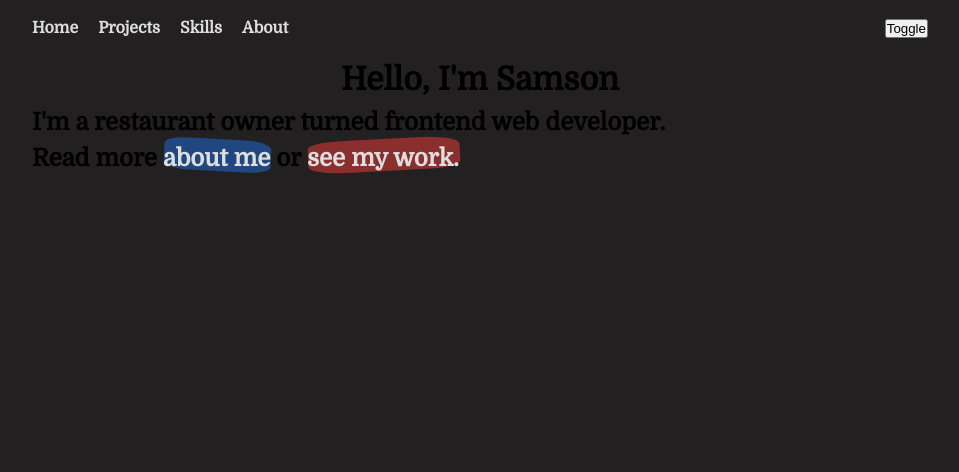
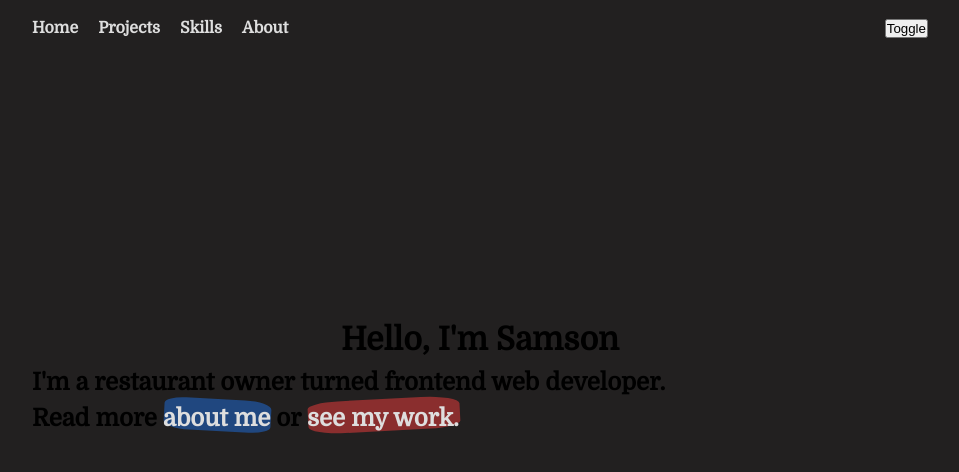
Before and after one commit to samsonc89/samson-react-portfolio, a React (Vite) app: page / in a window 1280 px wide. Shown: the top 472 px of the page, without its empty margins (160-1119 px from the left). Built offline with nearby package versions, Linux system fonts and the light colour scheme.

Commit message:
Fix text alignment

```diff
--- a/src/components/home/Home.jsx
+++ b/src/components/home/Home.jsx
@@ -3,7 +3,7 @@ import "./home.css";
 
 const Home = () => {
   return (
-    <div id="home">
+    <div className="section-container" id="home">
       <h1>Hello, I'm Samson</h1>
       <h2>I'm a restaurant owner turned frontend web developer.</h2>
       <h2>
--- a/src/components/home/home.css
+++ b/src/components/home/home.css
@@ -1,3 +1,8 @@
+#home {
+  flex-direction: column;
+  justify-content: center;
+}
+
 #home > h2 {
   text-align: start;
 }
--- a/src/index.css
+++ b/src/index.css
@@ -30,3 +30,9 @@ body {
   text-align: center;
   scroll-behavior: smooth;
 }
+
+.section-container {
+  display: flex;
+  scroll-margin-top: 9vh;
+  min-height: 80vh;
+}
```
